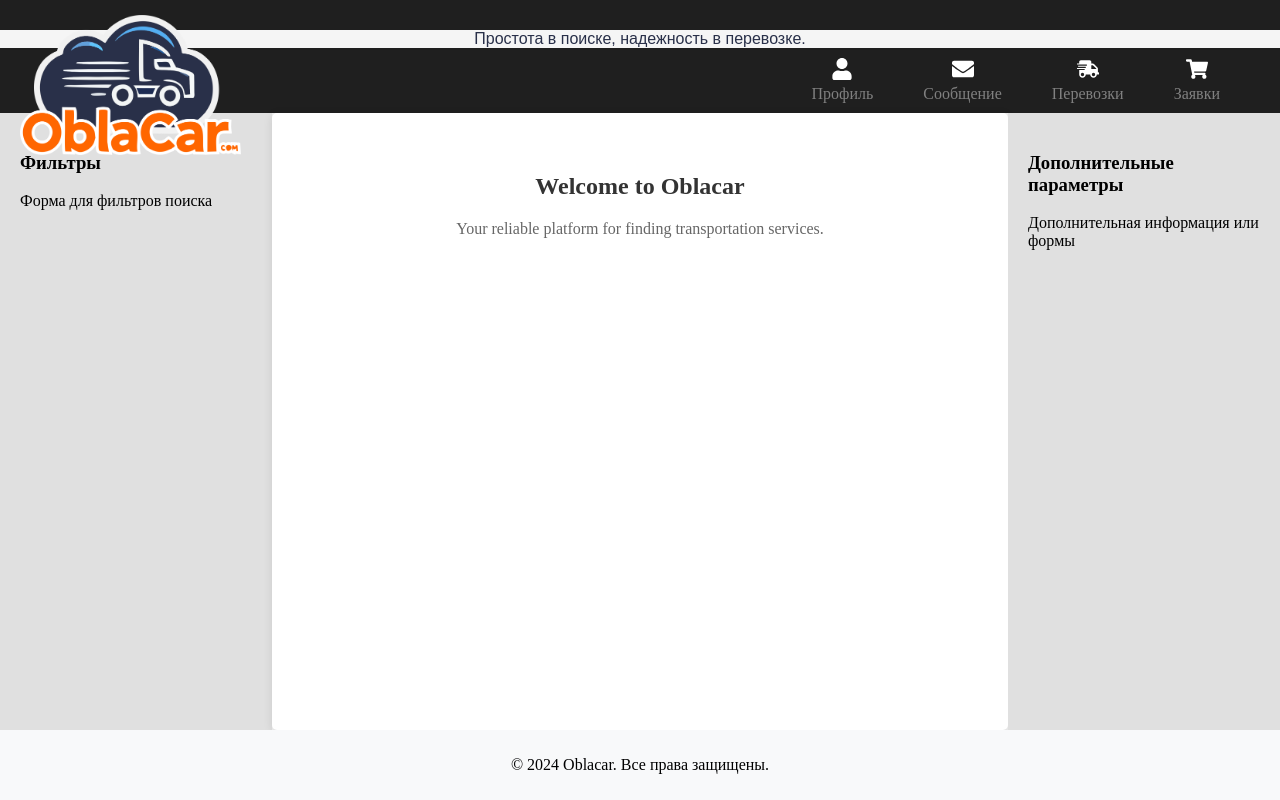
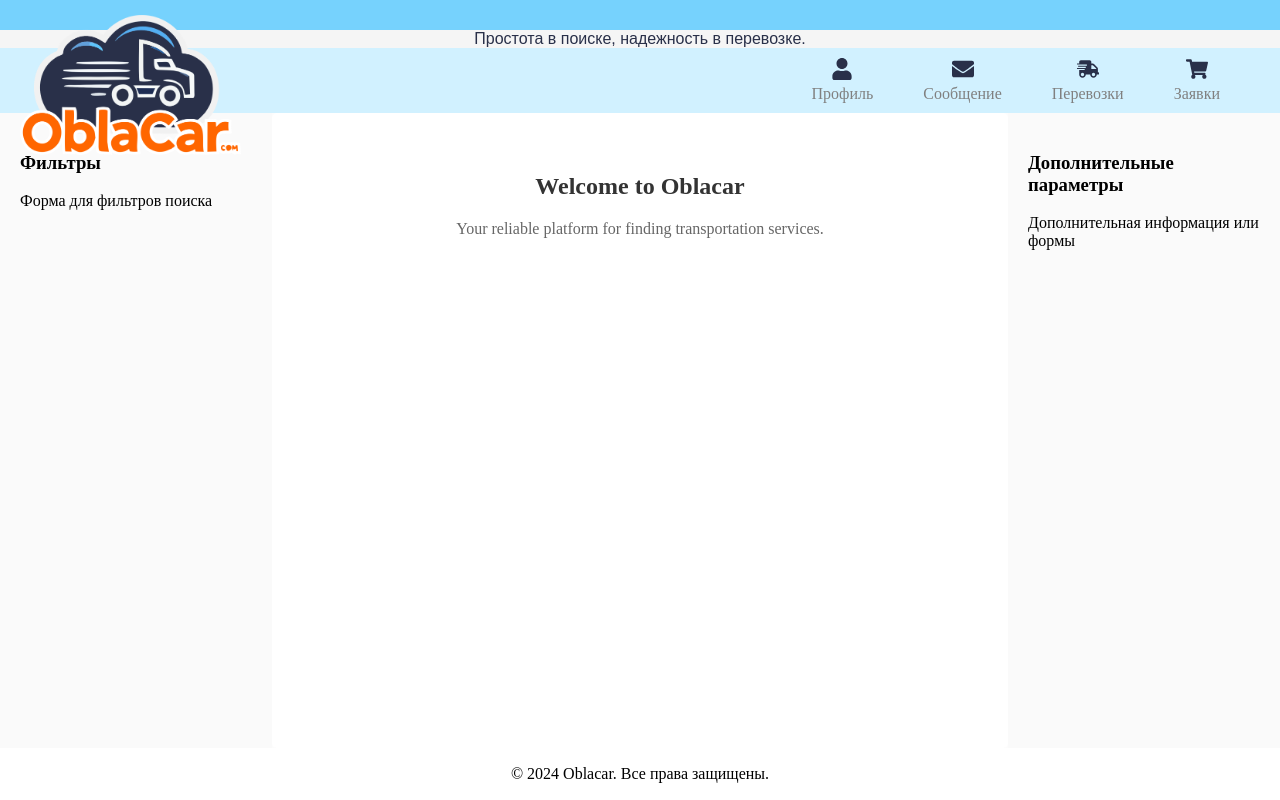
Before and after one commit to oblacar/oblacar, a React (Create React App) app: page / in a window 1280 px wide. Built offline with nearby package versions, Linux system fonts and the light colour scheme.

Commit message:
Делаю из иконки с меню отдельный компонент

```diff
--- a/src/components/Footer/Footer.module.css
+++ b/src/components/Footer/Footer.module.css
@@ -1,10 +1,11 @@
 /* src/components/Footer/Footer.module.css */
 
 .footer {
-  width: 100%; /* Нижний колонтитул на всю ширину */
-  background-color: #f8f9fa; /* Цвет фона нижнего колонтитула */
-  padding: 10px 0; /* Отступы сверху и снизу, убираем боковые отступы */
-  text-align: center; /* Центрируем текст */
-  position: relative; /* Для правильного позиционирования */
-  bottom: 0; /* Чтобы всегда быть внизу */
+    width: 100%; /* Нижний колонтитул на всю ширину */
+    /* background-color: #f8f9fa; Цвет фона нижнего колонтитула */
+    background-color: #ffffff; /* Цвет фона нижнего колонтитула */
+    padding: 1px 0; /* Отступы сверху и снизу, убираем боковые отступы */
+    text-align: center; /* Центрируем текст */
+    position: relative; /* Для правильного позиционирования */
+    bottom: 0; /* Чтобы всегда быть внизу */
 }
--- a/src/components/Header/Header.module.css
+++ b/src/components/Header/Header.module.css
@@ -1,23 +1,4 @@
 /* src/components/Header/Header.module.css */
-
-/* .header {
-    background-color: #a0b8e7;
-    padding: 10px 20px;
-    display: flex;
-    justify-content: space-between;
-    align-items: center; */
-/*position: relative; /* Логотип будет позиционироваться относительно header */
-/*height: 80px; /* Высота header */
-/*overflow: visible; /* Разрешаем логотипу выходить за пределы header */
-/* } */
-
-/* .container {
-    display: flex;
-    align-items: center;
-    justify-content: space-between;
-    width: 100%;
-}
-*/
 .logo {
     position: relative;
     display: flex;
@@ -34,15 +15,6 @@
     transform: translateY(-0%); /* Сдвигаем логотип вниз */
     z-index: 2; /* Логотип выше остальных элементов */
 }
-/*
-.iconsArea {
-    padding-bottom: 10px; /* Смещаем иконки вниз на 10px */
-/*}
-
-.nav {
-    display: flex;
-    gap: 20px;
-} */
 
 .header {
     width: 100%;
@@ -56,7 +28,7 @@
     align-items: center;
     height: 10px;
     padding: 10px 20px; /* Отступы вокруг содержимого */
-    background-color: #1f1f1f; /* Цвет фона верхней полосы */
+    background-color: #76d2fd; /* Цвет фона верхней полосы */
 }
 
 /* Нижняя полоса */
@@ -64,7 +36,7 @@
     display: flex;
     justify-content: flex-end; /* Центрируем иконки */
     padding: 10px; /* Отступы снизу */
-    background-color: #1f1f1f; /* Цвет фона нижней полосы */
+    background-color: #d1f1ff; /* Цвет фона нижней полосы */
 }
 
 .iconsArea {
--- a/src/components/IconHoverCardBar/IconHoverCardBar.js
+++ b/src/components/IconHoverCardBar/IconHoverCardBar.js
@@ -117,16 +117,28 @@ function IconDropdownMenuBar() {
     return (
         <>
             <div className={styles.iconsArea}>
-                <div className={styles.iconHoverArea}>
+                <div
+                    className={styles.iconHoverArea}
+                    onMouseEnter={() => handleMouseEnter('USER')}
+                    onMouseLeave={() => handleMouseLeave('USER')}
+                >
                     <div
                         className={styles.headerMarketIcon}
                         ref={iconUserRef}
-                        onMouseEnter={() => handleMouseEnter('USER')}
-                        onMouseLeave={() => handleMouseLeave('USER')}
                     >
                         <div className={styles.iconContainer}>
-                            <FaUser className={styles.iconHover} />
-                            <span className={styles.iconLabel}>Профиль</span>
+                            <FaUser
+                                className={`${styles.iconHover} ${
+                                    isUserHovered ? styles.iconHovered : ''
+                                }`}
+                            />
+                            <span
+                                className={`${styles.iconLabel} ${
+                                    isUserHovered ? styles.iconHovered : ''
+                                }`}
+                            >
+                                Профиль
+                            </span>
                         </div>
                     </div>
                     <HoverUserCard
--- a/src/components/IconHoverCardBar/IconHoverCardBar.module.css
+++ b/src/components/IconHoverCardBar/IconHoverCardBar.module.css
@@ -13,10 +13,14 @@
     position: relative; /* Убедитесь, что у родительского контейнера есть позиционирование */
 }
 .iconHover {
-    color: white;
+    /* color: #ff6600; */
+    color: #293049;
     font-size: 22px;
 }
 
+.iconHover.iconHovered, .iconLabel.iconHovered {
+    color: #ff6600;
+}
 .iconContainer {
     display: flex; /* Используем Flexbox для центрирования */
     flex-direction: column; /* Элементы располагаются вертикально */
@@ -31,7 +35,3 @@
     margin-top: 5px; /* Отступ сверху от иконки */
     transition: color 0.2s ease; /* Плавный переход цвета */
 }
-
-.headerMarketIcon:hover .iconLabel {
-    color: white; /* Меняем цвет на белый при наведении */
-}
--- a/src/styles/Layout.module.css
+++ b/src/styles/Layout.module.css
@@ -10,12 +10,12 @@
     display: flex; /* Используем Flexbox для центральной части */
     flex: 1; /* Позволяем центральной части занимать доступное пространство */
     justify-content: center; /* Центрируем по горизонтали */
-  background-color: #f0f0f0; /* Светло-серый фон для всей страницы */
+    background-color: #fcfcfc; /* Светло-серый фон для всей страницы */
 }
 
 .sidebar {
     width: 20%; /* Ширина боковых панелей */
-  background: #e0e0e0; /* Цвет фона боковой панели */
+    background: #fafafa; /* Цвет фона боковой панели */
     padding: 20px; /* Отступы */
 }
 
@@ -25,5 +25,5 @@
     background: white; /* Белый фон для центральной части */
     padding: 20px; /* Внутренние отступы для контента */
     border-radius: 5px; /* Скругленные углы */
-  box-shadow: 0 2px 10px rgba(0, 0, 0, 0.1); /* Тень для выделения */
+    /* box-shadow: 0 2px 10px rgba(0, 0, 0, 0.1); Тень для выделения */
 }
```
Lines whose indentation alone changed are shown as unchanged.
